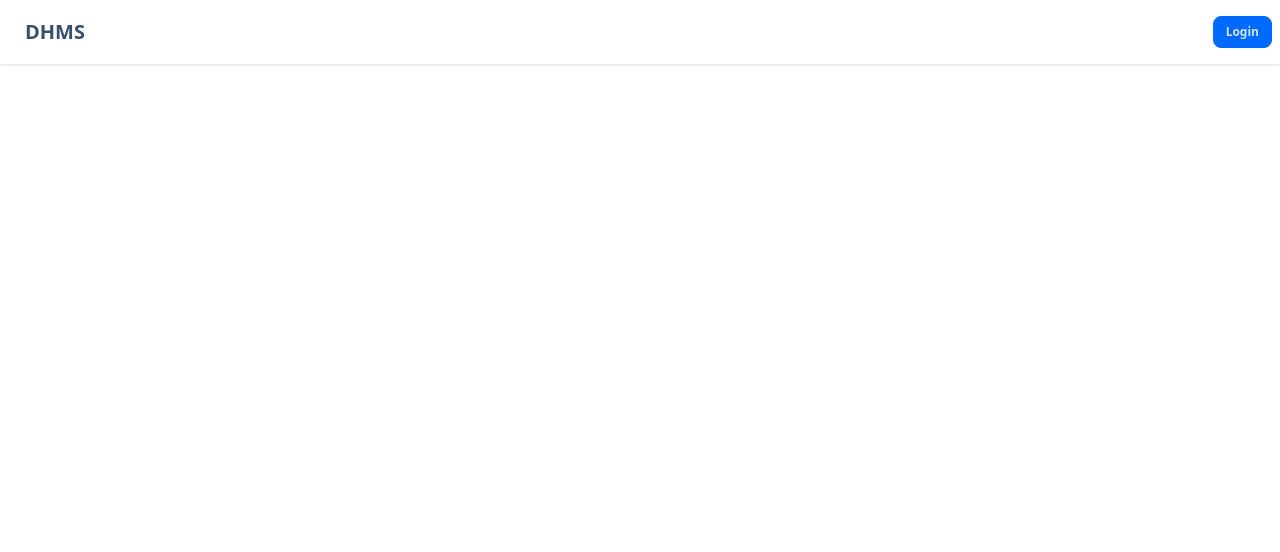
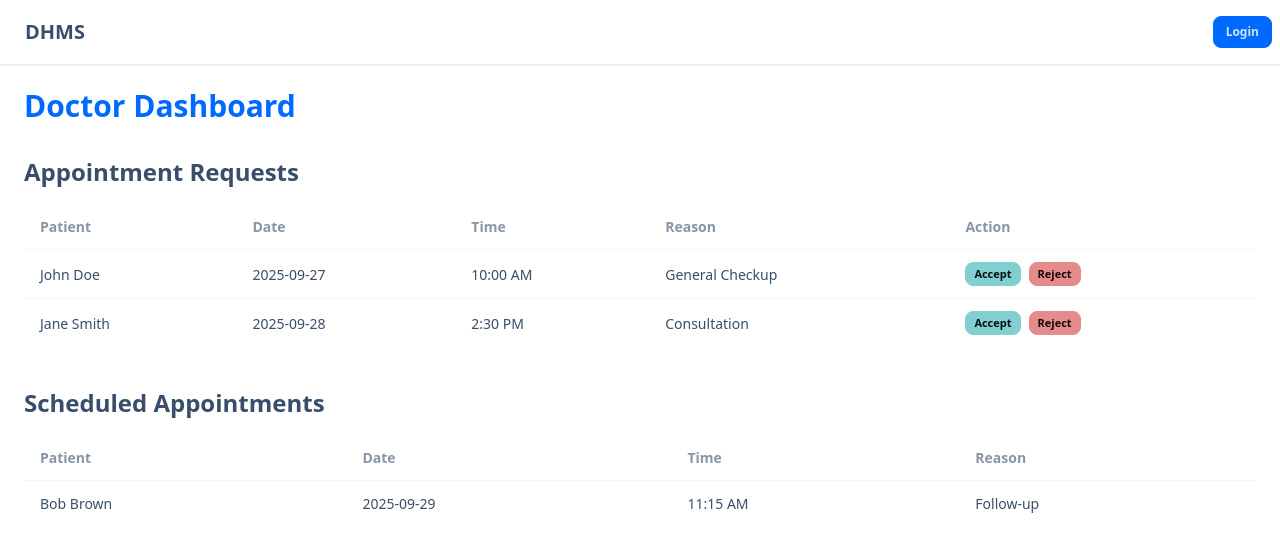
Before and after one commit to abhishek9680/digital-healthcare-system, a React (Vite) app: page /doctor-dashboard in a window 1280 px wide. Before the commit this address had no page. Shown: the top 552 px of the page. Built offline with nearby package versions, Linux system fonts and the light colour scheme.

Commit message:
added doctor dashboard

```diff
--- a/src/AppRoutes.jsx
+++ b/src/AppRoutes.jsx
@@ -4,7 +4,7 @@ import Navbar from "./components/Navbar";
 import RegisterPage from "./pages/register/RegisterPage";
 import { BrowserRouter, Routes, Route } from "react-router-dom";
 import Patientdashboard from "./pages/patient_dashboard/Patientdashboard";
-// import Doctordashboard from "./pages/doctor_dashboard/Doctordashboard";
+import Doctordashboard from "./pages/doctor_dashboard/Doctordashboard";
 
 export default function AppRouter() {
   return (
@@ -16,7 +16,7 @@ export default function AppRouter() {
           <Route path="/login" element={<LoginPage />} />
           <Route path="/register" element={<RegisterPage />} />
           <Route path="/patient-dashboard" element={<Patientdashboard />} />
-          {/* <Route path="/doctor-dashboard" element={<Doctordashboard />} /> */}
+          <Route path="/doctor-dashboard" element={<Doctordashboard />} />
 
 
 
--- a/src/pages/doctor_dashboard/Doctordashboard.jsx
+++ b/src/pages/doctor_dashboard/Doctordashboard.jsx
@@ -0,0 +1,129 @@
+import React, { useState } from "react";
+
+// Mock data for demonstration
+const mockAppointments = [
+	{
+		id: 1,
+		patient: "John Doe",
+		date: "2025-09-27",
+		time: "10:00 AM",
+		status: "pending",
+		reason: "General Checkup",
+	},
+	{
+		id: 2,
+		patient: "Jane Smith",
+		date: "2025-09-28",
+		time: "2:30 PM",
+		status: "pending",
+		reason: "Consultation",
+	},
+	{
+		id: 3,
+		patient: "Bob Brown",
+		date: "2025-09-29",
+		time: "11:15 AM",
+		status: "accepted",
+		reason: "Follow-up",
+	},
+];
+
+const Doctordashboard = () => {
+	const [appointments, setAppointments] = useState(mockAppointments);
+
+	const handleAction = (id, action) => {
+		setAppointments((prev) =>
+			prev.map((appt) =>
+				appt.id === id ? { ...appt, status: action } : appt
+			)
+		);
+	};
+
+	const pending = appointments.filter((a) => a.status === "pending");
+	const scheduled = appointments.filter((a) => a.status === "accepted");
+
+	return (
+		<div className="min-h-screen bg-base-100 p-6">
+			<h1 className="text-3xl font-bold mb-8 text-primary">Doctor Dashboard</h1>
+
+			{/* Pending Appointments */}
+			<div className="mb-10">
+				<h2 className="text-2xl font-semibold mb-4">Appointment Requests</h2>
+				{pending.length === 0 ? (
+					<div className="alert alert-info">No pending appointment requests.</div>
+				) : (
+					<div className="overflow-x-auto">
+						<table className="table w-full">
+							<thead>
+								<tr>
+									<th>Patient</th>
+									<th>Date</th>
+									<th>Time</th>
+									<th>Reason</th>
+									<th>Action</th>
+								</tr>
+							</thead>
+							<tbody>
+								{pending.map((appt) => (
+									<tr key={appt.id}>
+										<td>{appt.patient}</td>
+										<td>{appt.date}</td>
+										<td>{appt.time}</td>
+										<td>{appt.reason}</td>
+										<td className="flex gap-2">
+											<button
+												className="btn btn-success btn-xs"
+												onClick={() => handleAction(appt.id, "accepted")}
+											>
+												Accept
+											</button>
+											<button
+												className="btn btn-error btn-xs"
+												onClick={() => handleAction(appt.id, "rejected")}
+											>
+												Reject
+											</button>
+										</td>
+									</tr>
+								))}
+							</tbody>
+						</table>
+					</div>
+				)}
+			</div>
+
+			{/* Scheduled Appointments */}
+			<div>
+				<h2 className="text-2xl font-semibold mb-4">Scheduled Appointments</h2>
+				{scheduled.length === 0 ? (
+					<div className="alert alert-info">No scheduled appointments.</div>
+				) : (
+					<div className="overflow-x-auto">
+						<table className="table w-full">
+							<thead>
+								<tr>
+									<th>Patient</th>
+									<th>Date</th>
+									<th>Time</th>
+									<th>Reason</th>
+								</tr>
+							</thead>
+							<tbody>
+								{scheduled.map((appt) => (
+									<tr key={appt.id}>
+										<td>{appt.patient}</td>
+										<td>{appt.date}</td>
+										<td>{appt.time}</td>
+										<td>{appt.reason}</td>
+									</tr>
+								))}
+							</tbody>
+						</table>
+					</div>
+				)}
+			</div>
+		</div>
+	);
+};
+
+export default Doctordashboard;
--- a/src/pages/landing/LandingPage.jsx
+++ b/src/pages/landing/LandingPage.jsx
@@ -7,7 +7,7 @@ function LandingPage() {
       <section className="hero py-12 bg-base-200">
         <div className="hero-content flex-col lg:flex-row-reverse gap-10">
           <img
-            src="https://picsum.photos/400/300"
+            src="/doctor.jpg"
             className="max-w-sm rounded-lg shadow-2xl"
             alt="Healthcare Illustration"
           />
```
Also changed, not shown: public/doctor.jpg (added).
